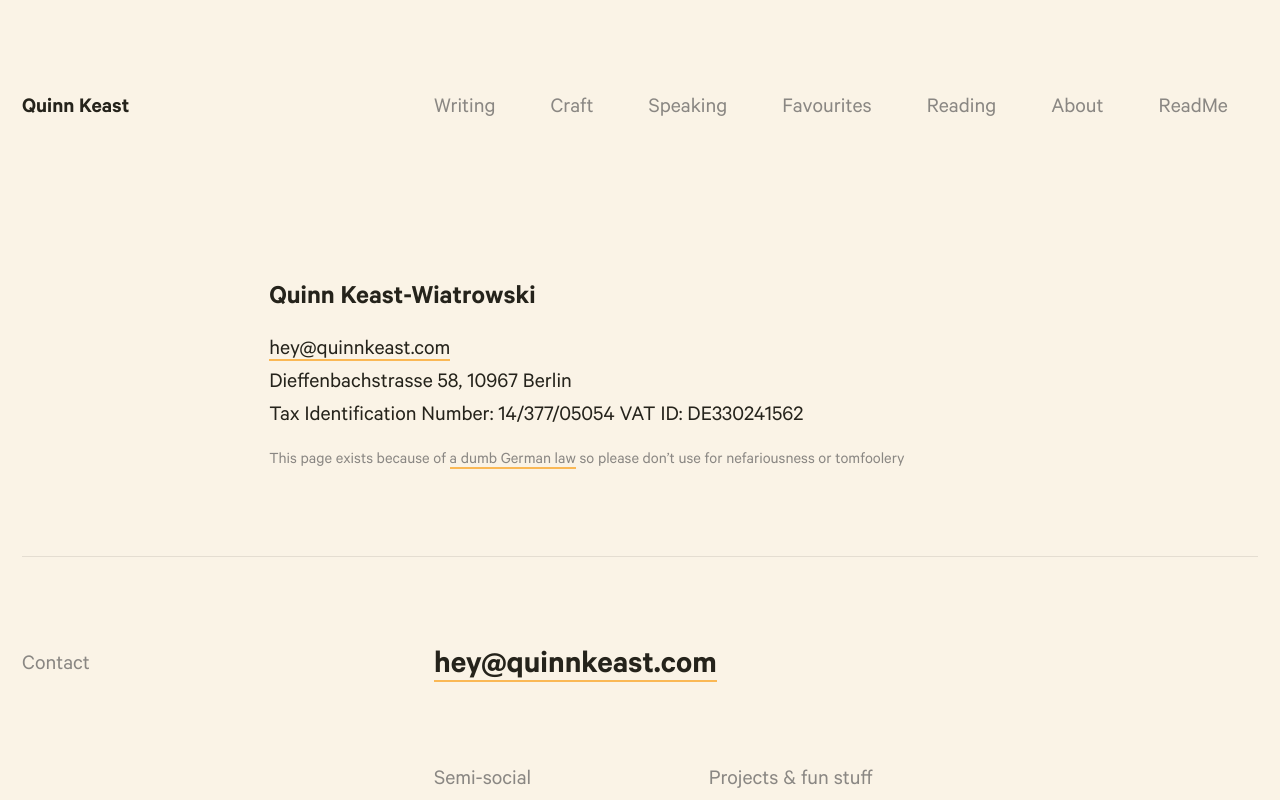
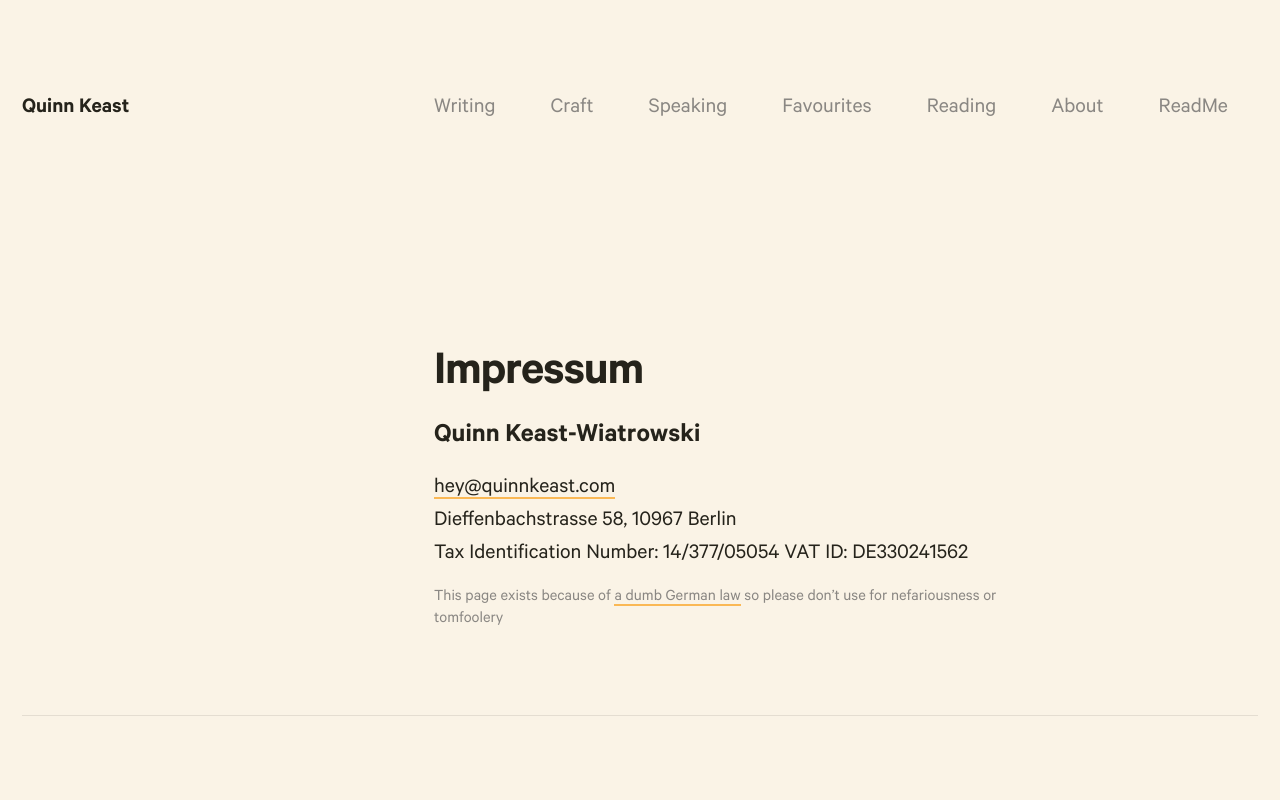
Before and after one commit to quinnkeast/quinnkeast-website, a Next.js app: page /impressum in a window 1280 px wide. Shown: the top 800 px of the page. Built offline with nearby package versions, Linux system fonts and the light colour scheme.

Commit message:
Adjust some alignments

```diff
--- a/components/author.js
+++ b/components/author.js
@@ -17,7 +17,7 @@ export default function Author({ author, date, time }) {
           <DateFormatter dateString={date} />{" "}
           {time.text && (
             <>
-              <span className="text-xs">•</span> {time.text}
+              <span className="bullet">•</span> {time.text}
             </>
           )}
         </span>
--- a/lib/useUser.js
+++ b/lib/useUser.js
@@ -7,6 +7,7 @@ export default function useUser({
   redirectIfUserFound = false,
 } = {}) {
   const { data: user, mutate: mutateUser } = useSWR("/api/user");
+  const [isLoading, setIsLoading] = useState(true); // Add a loading state
   const [calledReplace, setCalledReplace] = useState(false);
 
   useEffect(() => {
--- a/pages/ai-policy.js
+++ b/pages/ai-policy.js
@@ -10,8 +10,8 @@ function AIPolicy() {
       <Head>
         <title>{`AI Policy | ${SITE_NAME}`}</title>
       </Head>
-      <div className="grid md:grid-cols-5">
-        <div className="col-span-3 col-start-2">
+      <div className="grid md:grid-cols-3 mt-8 md:mt-16 pt-4 md:pt-8">
+        <div className="md:col-span-2 md:col-start-2 max-w-md">
           <h1>AI policy</h1>
           <p>
             All content on this website is written by myself. I do not use AI
--- a/pages/impressum.js
+++ b/pages/impressum.js
@@ -1,14 +1,16 @@
 import Head from "next/head";
 import Layout from "../components/layout";
+import { SITE_NAME } from "../lib/constants";
 
 function Impressum() {
   return (
     <Layout>
       <Head>
-        <title>Impessum | Quinn Keast</title>
+        <title>{`Impressum | ${SITE_NAME}`}</title>
       </Head>
-      <div className="grid md:grid-cols-5">
-        <div className="col-span-3 col-start-2 content">
+      <div className="grid md:grid-cols-3 mt-8 md:mt-16 pt-4 md:pt-8">
+        <div className="md:col-span-2 md:col-start-2 max-w-md content">
+          <h1>Impressum</h1>
           <h3>Quinn Keast-Wiatrowski</h3>
           <p>
             <a href="mailto:hey@quinnkeast.com">hey@quinnkeast.com</a>
--- a/pages/privacy.js
+++ b/pages/privacy.js
@@ -7,8 +7,8 @@ function Privacy() {
       <Head>
         <title>Privacy Policy | Quinn Keast</title>
       </Head>
-      <div className="grid md:grid-cols-5">
-        <div className="col-span-3 col-start-2 post-content">
+      <div className="grid md:grid-cols-3 mt-8 md:mt-16 pt-4 md:pt-8">
+        <div className="md:col-span-2 md:col-start-2 max-w-md post-content">
           <h1>Privacy policy</h1>
           <p className="text-xl">
             Quinn Keast-Wiatrowski operates the quinnkeast.com website, which
```
